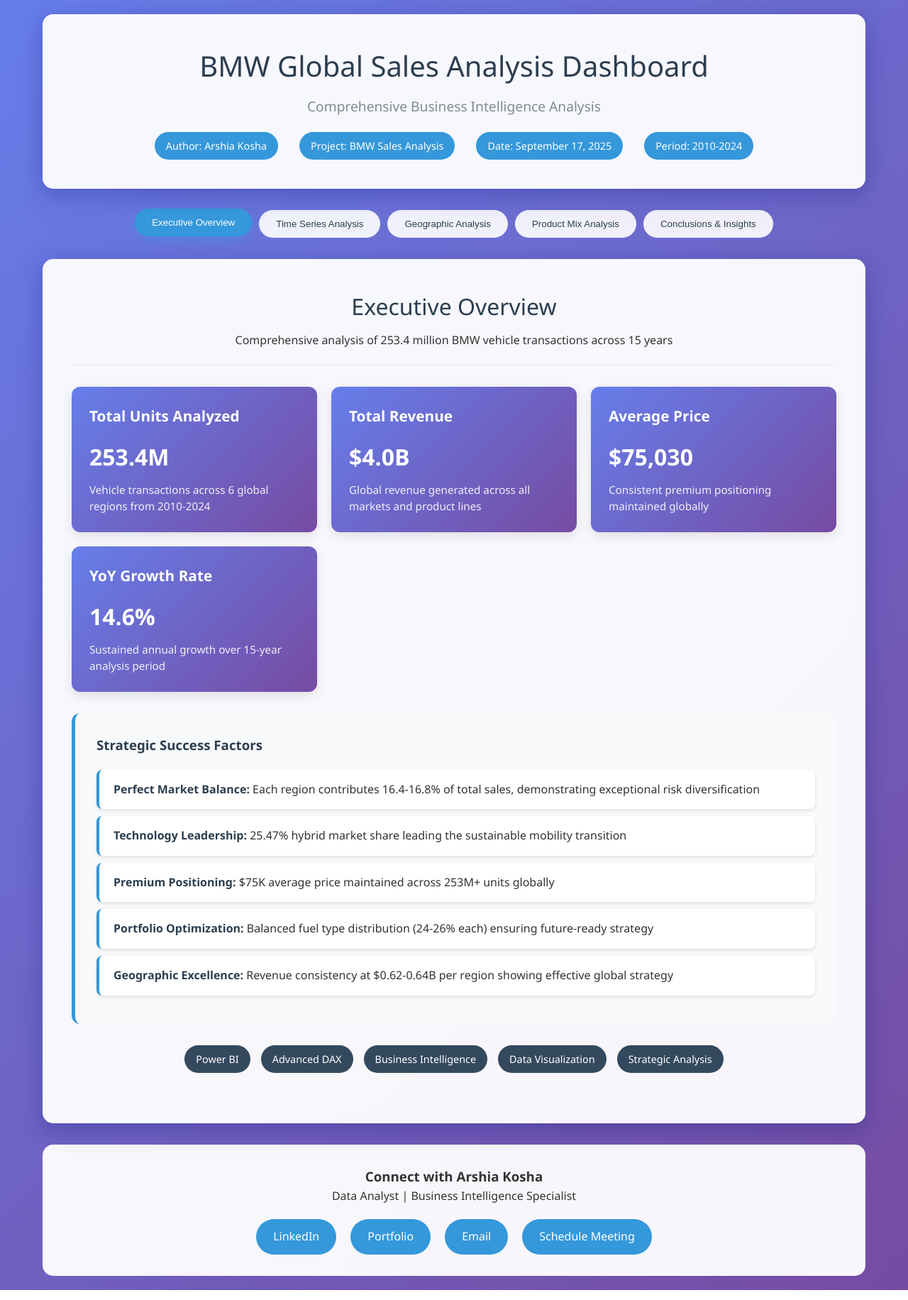
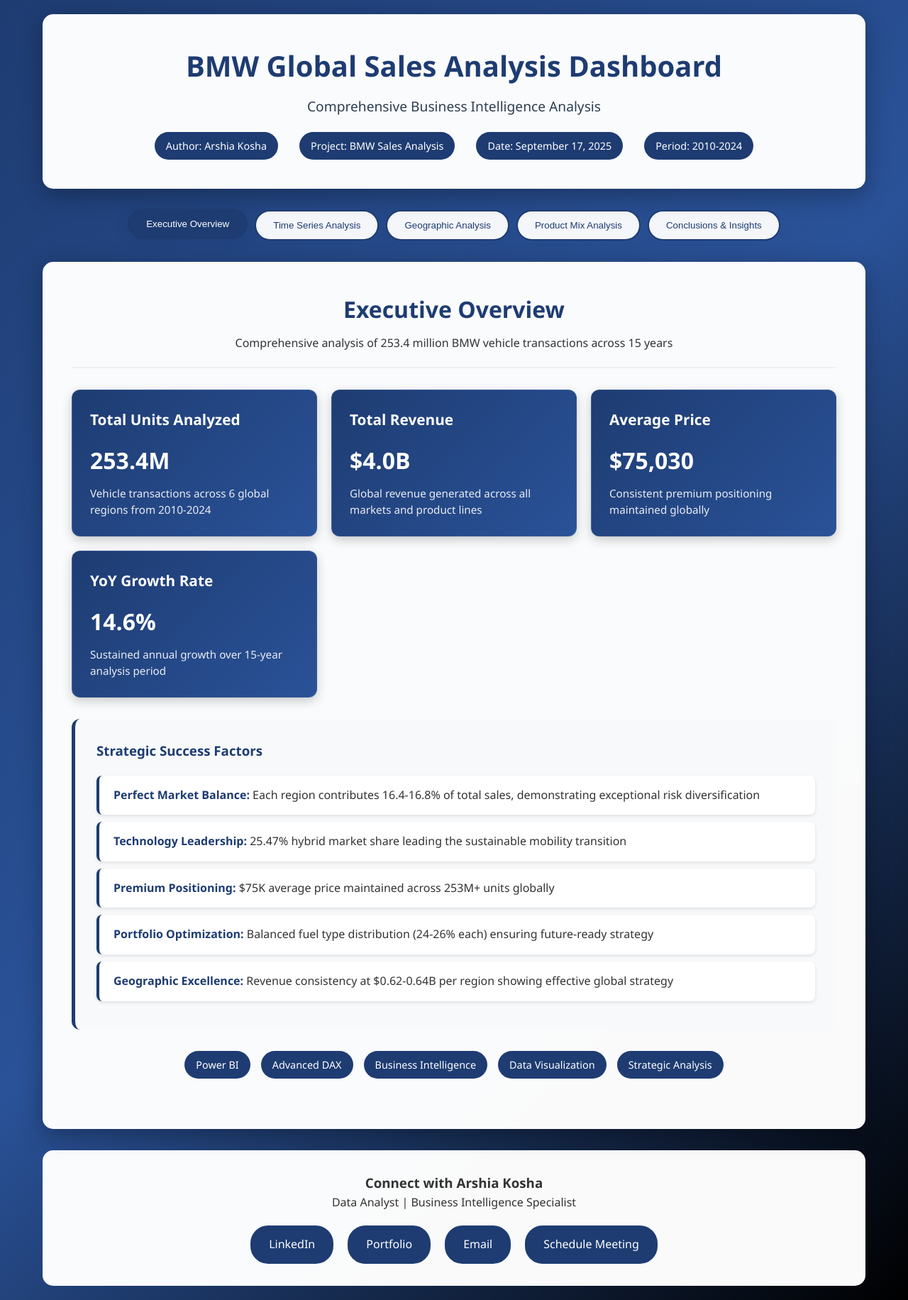
Before and after one commit to Arshiakosha/BMW-Sales-Analysis, a plain HTML site: page index.html in a window 1280 px wide. Shown: the whole page at 71% size. Drawn offline with Linux system fonts and the light colour scheme.

Commit message:
Interactive Dashboard

```diff
--- a/index.html
+++ b/index.html
@@ -15,7 +15,7 @@
             font-family: 'Segoe UI', Tahoma, Geneva, Verdana, sans-serif;
             line-height: 1.6;
             color: #333;
-            background: linear-gradient(135deg, #667eea 0%, #764ba2 100%);
+            background: linear-gradient(135deg, #1e3c72 0%, #2a5298 50%, #000000 100%);
             min-height: 100vh;
         }
 
@@ -26,26 +26,26 @@
         }
 
         .header {
-            background: rgba(255, 255, 255, 0.95);
-            backdrop-filter: blur(10px);
+            background: rgba(255, 255, 255, 0.98);
+            backdrop-filter: blur(15px);
             border-radius: 15px;
             padding: 40px;
             margin-bottom: 30px;
-            box-shadow: 0 8px 32px rgba(31, 38, 135, 0.37);
-            border: 1px solid rgba(255, 255, 255, 0.18);
+            box-shadow: 0 8px 32px rgba(0, 0, 0, 0.3);
+            border: 1px solid rgba(255, 255, 255, 0.2);
             text-align: center;
         }
 
         .header h1 {
             font-size: 2.5rem;
-            color: #2c3e50;
+            color: #1e3c72;
             margin-bottom: 10px;
-            font-weight: 300;
+            font-weight: 600;
         }
 
         .header .subtitle {
             font-size: 1.2rem;
-            color: #7f8c8d;
+            color: #2c3e50;
             margin-bottom: 20px;
         }
 
@@ -58,7 +58,7 @@
         }
 
         .meta-item {
-            background: #3498db;
+            background: #1e3c72;
             color: white;
             padding: 8px 16px;
             border-radius: 25px;
@@ -75,32 +75,32 @@
         }
 
         .nav-btn {
-            background: rgba(255, 255, 255, 0.9);
-            border: none;
+            background: rgba(255, 255, 255, 0.95);
+            border: 2px solid #1e3c72;
             padding: 12px 24px;
             border-radius: 25px;
             cursor: pointer;
             transition: all 0.3s ease;
             font-weight: 500;
-            color: #2c3e50;
+            color: #1e3c72;
         }
 
         .nav-btn:hover, .nav-btn.active {
-            background: #3498db;
+            background: #1e3c72;
             color: white;
             transform: translateY(-2px);
-            box-shadow: 0 5px 15px rgba(52, 152, 219, 0.4);
+            box-shadow: 0 5px 15px rgba(30, 60, 114, 0.4);
         }
 
         .dashboard-section {
             display: none;
-            background: rgba(255, 255, 255, 0.95);
-            backdrop-filter: blur(10px);
+            background: rgba(255, 255, 255, 0.98);
+            backdrop-filter: blur(15px);
             border-radius: 15px;
             padding: 40px;
             margin-bottom: 30px;
-            box-shadow: 0 8px 32px rgba(31, 38, 135, 0.37);
-            border: 1px solid rgba(255, 255, 255, 0.18);
+            box-shadow: 0 8px 32px rgba(0, 0, 0, 0.3);
+            border: 1px solid rgba(255, 255, 255, 0.2);
         }
 
         .dashboard-section.active {
@@ -122,9 +122,9 @@
 
         .section-title {
             font-size: 2rem;
-            color: #2c3e50;
+            color: #1e3c72;
             margin-bottom: 10px;
-            font-weight: 300;
+            font-weight: 600;
         }
 
         .dashboard-image {
@@ -149,12 +149,13 @@
         }
 
         .insight-card {
-            background: linear-gradient(135deg, #667eea 0%, #764ba2 100%);
+            background: linear-gradient(135deg, #1e3c72 0%, #2a5298 100%);
             color: white;
             padding: 25px;
             border-radius: 12px;
-            box-shadow: 0 5px 15px rgba(0,0,0,0.1);
+            box-shadow: 0 5px 15px rgba(0,0,0,0.2);
             transition: transform 0.3s ease;
+            border: 1px solid rgba(255, 255, 255, 0.1);
         }
 
         .insight-card:hover {
@@ -185,7 +186,7 @@
             padding: 30px;
             border-radius: 12px;
             margin: 30px 0;
-            border-left: 5px solid #3498db;
+            border-left: 5px solid #1e3c72;
         }
 
         .findings-list {
@@ -199,15 +200,15 @@
             padding: 15px 20px;
             border-radius: 8px;
             box-shadow: 0 2px 5px rgba(0,0,0,0.1);
-            border-left: 4px solid #3498db;
+            border-left: 4px solid #1e3c72;
         }
 
         .findings-list li strong {
-            color: #2c3e50;
+            color: #1e3c72;
         }
 
         .conclusion-section {
-            background: linear-gradient(135deg, #2c3e50, #3498db);
+            background: linear-gradient(135deg, #1e3c72, #000000);
             color: white;
             padding: 40px;
             border-radius: 15px;
@@ -237,7 +238,7 @@
         }
 
         .tech-badge {
-            background: #34495e;
+            background: #1e3c72;
             color: white;
             padding: 8px 16px;
             border-radius: 20px;
@@ -248,9 +249,10 @@
         .contact-section {
             text-align: center;
             padding: 30px;
-            background: rgba(255, 255, 255, 0.95);
+            background: rgba(255, 255, 255, 0.98);
             border-radius: 15px;
             margin-top: 30px;
+            border: 1px solid rgba(255, 255, 255, 0.2);
         }
 
         .contact-links {
@@ -261,19 +263,21 @@
         }
 
         .contact-btn {
-            background: #3498db;
+            background: #1e3c72;
             color: white;
             padding: 12px 24px;
             border-radius: 25px;
             text-decoration: none;
             transition: all 0.3s ease;
             font-weight: 500;
+            border: 2px solid #1e3c72;
         }
 
         .contact-btn:hover {
-            background: #2980b9;
+            background: transparent;
+            color: #1e3c72;
             transform: translateY(-2px);
-            box-shadow: 0 5px 15px rgba(52, 152, 219, 0.4);
+            box-shadow: 0 5px 15px rgba(30, 60, 114, 0.3);
         }
 
         @media (max-width: 768px) {
@@ -357,7 +361,7 @@
             </div>
 
             <div class="key-findings">
-                <h3 style="margin-bottom: 20px; color: #2c3e50;">Strategic Success Factors</h3>
+                <h3 style="margin-bottom: 20px; color: #1e3c72;">Strategic Success Factors</h3>
                 <ul class="findings-list">
                     <li><strong>Perfect Market Balance:</strong> Each region contributes 16.4-16.8% of total sales, demonstrating exceptional risk diversification</li>
                     <li><strong>Technology Leadership:</strong> 25.47% hybrid market share leading the sustainable mobility transition</li>
@@ -404,7 +408,7 @@
             </div>
 
             <div class="key-findings">
-                <h3 style="margin-bottom: 20px; color: #2c3e50;">Temporal Insights</h3>
+                <h3 style="margin-bottom: 20px; color: #1e3c72;">Temporal Insights</h3>
                 <ul class="findings-list">
                     <li><strong>High-Volume Dominance:</strong> High-volume classifications consistently outperform low-volume across all years</li>
                     <li><strong>Fuel Type Evolution:</strong> Hybrid and electric showing accelerated growth post-2020, indicating successful technology transition</li>
@@ -442,7 +446,7 @@
             </div>
 
             <div class="key-findings">
-                <h3 style="margin-bottom: 20px; color: #2c3e50;">Geographic Strategic Insights</h3>
+                <h3 style="margin-bottom: 20px; color: #1e3c72;">Geographic Strategic Insights</h3>
                 <ul class="findings-list">
                     <li><strong>Perfect Regional Balance:</strong> Sales distribution varies by only 2.4 percentage points across all 6 regions</li>
                     <li><strong>Revenue Consistency:</strong> Each region generates $0.62-0.64B, demonstrating effective global pricing strategy</li>
@@ -480,7 +484,7 @@
             </div>
 
             <div class="key-findings">
-                <h3 style="margin-bottom: 20px; color: #2c3e50;">Portfolio Strategic Analysis</h3>
+                <h3 style="margin-bottom: 20px; color: #1e3c72;">Portfolio Strategic Analysis</h3>
                 <ul class="findings-list">
                     <li><strong>Model Hierarchy:</strong> 7 Series leads revenue through premium positioning, 3/5 Series drive volume through accessible luxury</li>
                     <li><strong>Technology Balance:</strong> Fuel type distribution within 0.86 percentage points indicates successful portfolio management</li>
@@ -525,7 +529,7 @@
             </div>
 
             <div class="key-findings">
-                <h3 style="margin-bottom: 20px; color: #2c3e50;">Strategic Recommendations</h3>
+                <h3 style="margin-bottom: 20px; color: #1e3c72;">Strategic Recommendations</h3>
                 <ul class="findings-list">
                     <li><strong>Asia-Pacific Expansion:</strong> Leverage highest volume market position (42.6M units) for continued growth acceleration</li>
                     <li><strong>Electric Technology Leadership:</strong> Build on 24.93% EV market share to capture sustainable luxury segment</li>
@@ -551,8 +555,8 @@
             <h3>Connect with Arshia Kosha</h3>
             <p>Data Analyst | Business Intelligence Specialist</p>
             <div class="contact-links">
-                <a href="https://www.linkedin.com/in/arshiakosha" class="contact-btn">LinkedIn</a>
-                <a href="https://arshiakosha.github.io" class="contact-btn">Portfolio</a>
+                <a href="https://www.linkedin.com/in/arshiakosha/" class="contact-btn">LinkedIn</a>
+                <a href="https://arshiakosha.github.io/Arshiakosha/" class="contact-btn">Portfolio</a>
                 <a href="mailto:arshia.kosha81@gmail.com" class="contact-btn">Email</a>
                 <a href="https://calendly.com/arshia-kosha81/30min" class="contact-btn">Schedule Meeting</a>
             </div>
```
